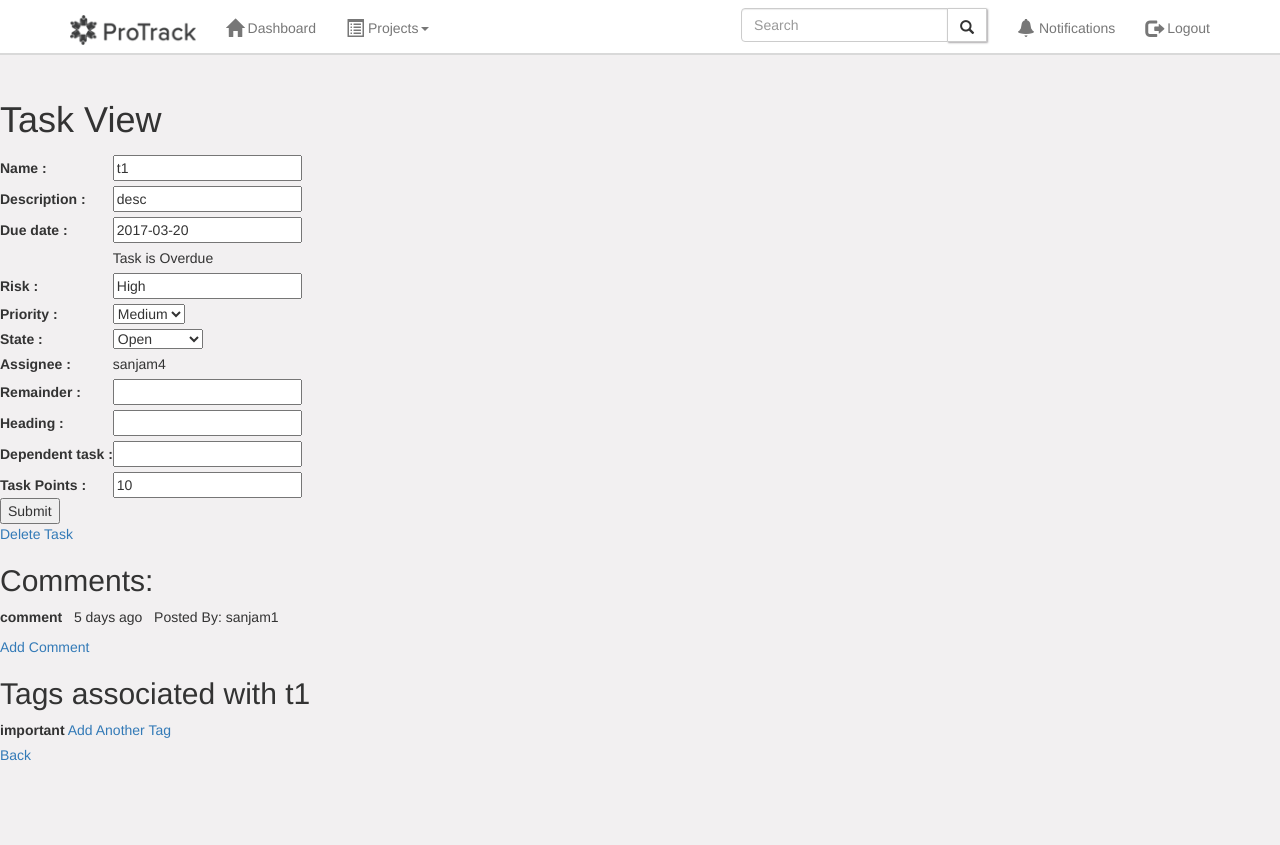
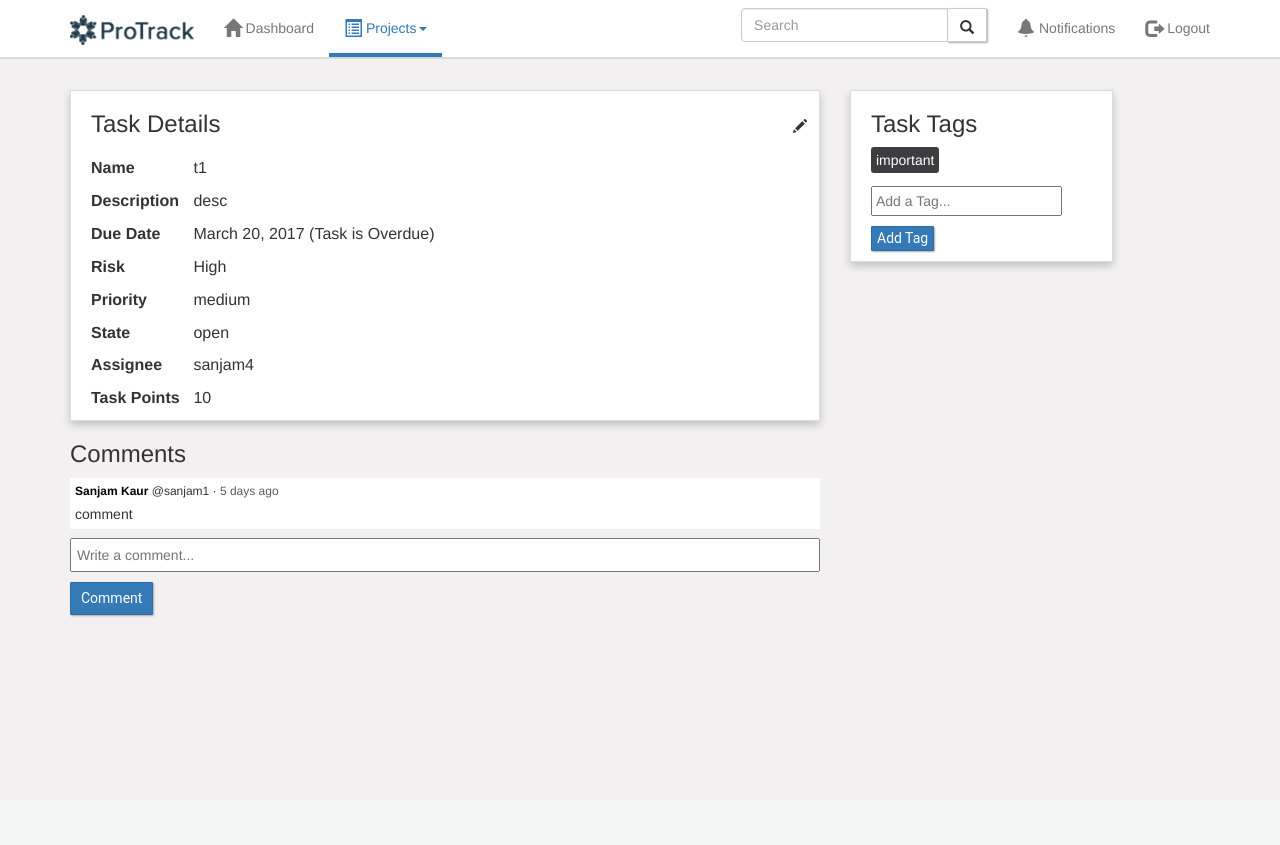
Before and after one commit to sanjamkr/ProTrack, a Django app: page /Tracker/edit_task/5/ in a window 1280 px wide. After the commit the page ends 617 px from the top, so only its background shows below. Run offline with Django 3.2, Linux system fonts and the light colour scheme; a user stored in the database is signed in; data comes from the database, SQL or seed files in the repository; both versions use the stored data as it was after the commit; parts of the project's set-up code (start-up, migrations or seed data) failed here and were passed over; some libraries are stand-ins or nearby versions.

Commit message:
CSS Added to Search and Task View

```diff
--- a/Tracker/forms.py
+++ b/Tracker/forms.py
@@ -43,15 +43,23 @@ class NewTask(ModelForm):
     due_date = forms.DateField(widget=SelectDateWidget)
     class Meta:
         model = task
-        fields = ['tsprint','tproject','tname','desc','due_date','risk','priority',
-                  'state','assign','remainder','heading','dep_task','tp']
-
-class NewTag(ModelForm):
-	class Meta:
-		model = tag
-		fields = ['task','tag']
+        fields = ['tsprint','tproject','tname','desc','due_date','risk','priority','state','assign','remainder','heading','dep_task','tp']
+        exclude = ('newcomment','newtag',)
 
 class NewComment(ModelForm):
     class Meta:
         model = comment
         fields = ['task','member','comment']
+        exclude = ('newtask','newtag',)
+        widgets = {
+            'comment': forms.TextInput(attrs={'class': 'commentbox','placeholder':'Write a comment...'}),
+        }
+
+class NewTag(ModelForm):
+    class Meta:
+        model = tag
+        fields = ['task','tag']
+        exclude = ('newcomment','newtask',)
+        widgets = {
+            'tag': forms.TextInput(attrs={'class': 'tagbox','placeholder':'Add a Tag...'}),
+        }
--- a/Tracker/static/Tracker/style.css
+++ b/Tracker/static/Tracker/style.css
@@ -75,13 +75,9 @@ overflow-y: auto;}
 
 }
 .grouplist li a:hover{
-    color: #fff;
+    color: #223c4c;
     text-decoration: none;
 
-}
-.grouplist li:hover {
-    background: #337ab7;
-    color: #fff;
 }
 
 }
@@ -93,7 +89,6 @@ overflow-y: auto;}
 .noti_circle
 {
     border-radius: 50%;
-
     width: 22px;
     height: 22px;
     background: #337ab7;
@@ -106,11 +101,18 @@ overflow-y: auto;}
 .navbar-default{
     border-bottom: 2px solid rgba(0,0,0,0.15)
 }
+.navbar-default .navbar-nav a
+ {
+    border-bottom: 4px solid #fff;
+    -webkit-transition: border-bottom 0.6s, color 0.6s; /* Safari */
+    transition: border-bottom 0.6s, color 0.6s;
+}
 .navbar-default .navbar-nav>.active>a, .navbar-default .navbar-nav>.active>a:focus, .navbar-default .navbar-nav>.active>a:hover
 {
     background-color: #fff;
     border-bottom: 4px solid #337ab7;
     color: #337ab7;
+
 
 }
 .navbar-default .navbar-nav>.open>a, .navbar-default .navbar-nav>.open>a:focus, .navbar-default .navbar-nav>.open>a:hover{
@@ -274,3 +276,85 @@ overflow-y: auto;}
     text-overflow: ellipsis;
     display: block;
 }
+
+.searchcard {
+
+    background: #fff;
+    /*margin-left: 5px;
+    margin-top: 10px;
+    margin-bottom: 10px;
+    /*text-align: center;
+    padding-right:5px;*/
+    padding-top:10px;
+    padding-bottom:5px;
+    padding-left:5px;
+    /*box-shadow: 0 2px 2px 0 rgba(0,0,0,0.14), 0 3px 1px -2px rgba(0,0,0,0.12), 0 1px 5px 0 rgba(0,0,0,0.2);*/
+    border-bottom: 1px solid #e6e6ed;
+    overflow: hidden;
+    text-overflow: ellipsis;
+    display: block;
+
+}
+.searchcard a{
+    font-size:16px;
+}
+
+.task-details th, .task-details td {
+
+    padding-top:10px;
+    font-size: 16px;
+}
+.task-details td {
+    padding-left: 10px;
+}
+.taskdetails, .tag{
+    padding-left:20px;
+}
+ .commentcontent{
+ margin-bottom: 0px;}
+
+.commentinfo{
+    margin-bottom: 0px;
+    font-size: 12px;
+    padding-bottom: 4px;
+
+
+}
+.commentcard{
+    padding: 5px;
+    border-bottom: #eee 1px solid;
+}
+.commentdiv{
+     background: #fff;
+}
+.commentdate{
+    color: #5d5c5c;
+}
+.commentname{
+    color:#000;
+}
+.commentbox{
+
+    width: 100%;
+    padding: 5px 5px;
+    margin: 8px 0;
+    margin-bottom: 0px;
+    box-sizing: border-box;
+
+}
+.tags {
+    margin-bottom: 8px;
+    background-color: #3c3d3e;
+    padding-top: 3px;
+    padding-bottom: 3px;
+    padding-left: 5px;
+    padding-right: 5px;
+    border-radius: 3px;
+    color: #fff;
+    display: inline-block;
+}
+.tagbox {
+    margin-top: 5px;
+    padding: 3px 3px;
+
+}
--- a/Tracker/templates/Tracker/base.html
+++ b/Tracker/templates/Tracker/base.html
@@ -4,6 +4,7 @@
 <html>
 	<head>
 	    <title>{% block title %}{% endblock %}</title>
+        <link rel="icon" href="{% static 'Tracker/favicon.ico' %}" />
 		<link rel="stylesheet" type="text/css" href="{% static 'Tracker/css/bootstrap.min.css' %}" />
 	    <link rel="stylesheet" type="text/css" href="{% static 'Tracker/style.css' %}" />
         <script src="{% static 'Tracker/js/jquery-3.2.0.min.js' %}"></script>
--- a/Tracker/templates/Tracker/edit_task.html
+++ b/Tracker/templates/Tracker/edit_task.html
@@ -1,11 +1,68 @@
 {% extends "Tracker/base.html" %}
-
+{% block nav-project %} active {% endblock %}
 {% block title %} Task Screen{% endblock %}
 {% load my_tags %}
 
 {% block content %}
-		<h1>Task View </h1>
+<script>
+    function openForm(divName) {
+    var i;
+    var x = document.getElementsByClassName("taskdetails");
+    for (i = 0; i < x.length; i++) {
+        x[i].style.display = "none";
+    }
+    document.getElementById(divName).style.display = "block";
+}
+function confirmDelete(){
+var result = confirm("Are you sure you want to delete this task?");
+if (result == true) {
+    window.location.href = "{% url 'delete_task' task.id %}";
+}
 
+}
+
+</script>
+<div class= "container project-content">
+
+    <div class = "row">
+        <!-- NOT EDITTABLE -->
+         <div class = "col-md-8">
+        <div id="not_edittable" class = "whitecard taskdetails">
+        <h3><span class="pull-right"><button class="btn btn-default" id="editbutton" onclick="openForm('edittable')" type="submit">
+        <i class="glyphicon glyphicon-pencil"></i>
+      </button></span>Task Details</h3>
+        <table class="task-details">
+
+				<tr>
+					<th>Name </th>
+					<td> {{task.tname}}</td>
+				</tr>
+                <tr>
+					<th>Description&nbsp; </th>
+					<td> {{ task.desc }}</td>
+				</tr>
+
+
+				<tr><th>Due Date </th><td> {{task.due_date}} ({% if days >= 0 %}{{days}} Day{% if days > 1 %}s{% endif %}
+                    left{% else %}Task is Overdue{% endif %})
+                    </td></tr>
+
+				{% if task.risk%}<tr><th>Risk </th><td>  {{ task.risk }}</td></tr>{% endif %}
+				<tr><th>Priority </th><td> {{ task.priority }}</td></tr>
+				<tr><th>State </th><td> {{ task.state }}</td></tr>
+				<tr><th>Assignee </th><td> {{task.assign }}</td>
+				{% if task.remainder%}<tr><th>Remainder </th><td> {{task.remainder}}</td></tr>{% endif %}
+				{% if task.heading%}<tr><th>Heading </th><td> {{task.heading}}</td></tr>{% endif %}
+				{% if task.dep_task%}<tr><th>Dependent Task &nbsp;</th><td> {{task.dep_task}}</td></tr>{% endif %}
+				<tr><th>Task Points </th><td> {{task.tp}}</td></tr>
+			</table>
+        </div>
+
+        <!-- EDITTABLE -->
+        <div id="edittable" class = "taskdetails whitecard " style="display:none">
+        <h3><span class="pull-left"><button class="btn btn-default" id="backbutton" onclick="openForm('not_edittable')" type="submit">
+        <i class=" glyphicon glyphicon-circle-arrow-left"></i>
+      </button></span>Edit Task Details</h3>
 		<form action="{% url 'edit_task' task.id  %}" method="post">
 			{% csrf_token %}
 			<table>
@@ -16,60 +73,96 @@
                     <td hidden>{{form.tsprint}}</td>
 				</tr>
 				<tr>
-					<th>Name : </th>
+					<th>Name </th>
 					<td> {{ form.tname }}</td>
 				</tr>
 
 				</tr>
 				<tr>
-					<th>Description : </th>
+					<th>Description </th>
 					<td> {{ form.desc }}</td>
 				</tr>
 
 
-				<tr><th>Due date :</th><td> {{form.due_date}}</td></tr>
-				<tr>
-                <th></th>
-					<td>{% if days >= 0 %}
-                    {{days}} Day{% if days > 1 %}s{% endif %}
-                    left
-                    {% else %}
-                    Task is Overdue
-                    {% endif %}
-                    </td>
-				<tr><th>Risk :</th><td>  {{ form.risk }}</td></tr>
-				<tr><th>Priority : </th><td> {{ form.priority }}</td></tr>
-				<tr><th>State : </th><td> {{ form.state }}</td></tr>
-				<tr><th>Assignee :</th><td> {{task.assign }}</td><td hidden> {{form.assign }}</td></tr>
-				<tr><th>Remainder :</th><td> {{form.remainder}}</td></tr>
-				<tr><th>Heading :</th><td> {{form.heading}}</td></tr>
-				<tr><th>Dependent task :</th><td> {{form.dep_task}}</td></tr>
-				<tr><th>Task Points :</th><td> {{form.tp}}</td></tr>
+				<tr><th>Due Date </th><td> {{form.due_date}}</td></tr>
+				<tr><th>Risk </th><td>  {{ form.risk }}</td></tr>
+				<tr><th>Priority </th><td> {{ form.priority }}</td></tr>
+				<tr><th>State  </th><td> {{ form.state }}</td></tr>
+				<tr><th>Assignee </th><td> {{task.assign }}</td><td hidden> {{form.assign }}</td></tr>
+				<tr><th>Remainder </th><td> {{form.remainder}}</td></tr>
+				<tr><th>Heading </th><td> {{form.heading}}</td></tr>
+				<tr><th>Dependent Task &nbsp;</th><td> {{form.dep_task}}</td></tr>
+				<tr><th>Task Points </th><td> {{form.tp}}</td></tr>
 			</table>
-		   	<input type="submit" value="Submit" />
+            <button class= "btn btn-sm btn-success" type="submit" value="Submit" name="edittask">Submit</button>
+            <button onClick="confirmDelete()" class="btn btn-default" id="deletebutton" type="submit">
+                    <i class=" glyphicon glyphicon-trash"></i>
+            </button>
 		</form>
-		<a href="{% url 'delete_task' task.id  %}" >Delete Task</a>
 
-	<!-- COMMENTS FOR THIS TASK-->
-		<h2>Comments: </h2>
-		{% if error_message %}
-			<p>{{ error_message }}</p>
-		{% endif %}
-
-		{% for c in task.comment_set.all|dictsort:"ccreated"%}
-			<p><strong>{{ c.comment }}</strong> &nbsp {{ c.ccreated|timesince|upto:','}} ago &nbsp Posted By: {{c.member}}</p>
-		{% endfor %}
-
-		<a href="{% url 'add_comment' task.id  %}">Add Comment</a>
-
-	<!-- TAGS FOR THIS TASK-->
-		<h2>Tags associated with {{ task.tname }}</h2>
+        </div>
+        </div>
+       <!-- TAGS FOR THIS TASK-->
+        <div class="col-md-3">
+         <div class ="tag whitecard">
+        <div class = "listtags">
+		<h3>Task Tags</h3>
 		{% if error_message %}
 			<p>{{ error_message }}</p>
 		{% endif %}
 		{% for c in task.tag_set.all %}
-    		<label>{{ c.tag }}</label>
+    		<span class = "tags">{{ c.tag }}</span>
 		{% endfor %}
-		<a href="{% url 'add_tag' task.id  %}">Add Another Tag</a>
-		<br><a href="{% url 'edit_project' task.tproject.id  %}" >Back</a>
+        </div>
+        <form action="{% url 'edit_task' task.id %}" method="post">
+			{% csrf_token %}
+			<table>
+		    	<tr>
+					<td hidden>{{formt.task}}</td>
+				</tr>
+                </table>
+
+					<p class = "addtag">{{formt.tag}}</p>
+
+
+
+        <button class= "btn btn-xs btn-primary" type="submit" value="Submit" name="edittask">Add Tag</button>
+        </form>
+        </div>
+        </div>
+
+	<!-- COMMENTS FOR THIS TASK-->
+        <div class = "col-md-8">
+		<h3>Comments</h3>
+		{% if error_message %}
+			<p>{{ error_message }}</p>
+		{% endif %}
+        <div class="commentdiv">
+
+		{% for c in task.comment_set.all|dictsort:"ccreated"%}
+            <div class = "commentcard">
+			<p class = "commentinfo"><span class = "commentname"><strong>{{c.member.first_name}} {{c.member.last_name}}</strong></span> <span class="commentuname">@{{c.member.username}}</span> &#183;<span class = "commentdate"> {{ c.ccreated|timesince|upto:','}} ago </span> </p>
+            <p class = "commentcontent">{{c.comment}}</p>
+
+            </div>
+		{% endfor %}
+        </div>
+		<form action="{% url 'edit_task' task.id %}" method="post">
+			{% csrf_token %}
+			<table>
+				<tr>
+					<td hidden>{{formc.task}}</td>
+				</tr>
+				<tr>
+					<td hidden>{{formc.member}}</td>
+				</tr>
+				</table>
+                 <p>{{formc.comment}}</p>
+					<button type="submit" name="commenttask" class="btn btn-sm btn-primary">Comment</button>
+		</form>
+        </div>
+
+
+        </div>
+        </div>
 {% endblock %}
--- a/Tracker/urls.py
+++ b/Tracker/urls.py
@@ -31,8 +31,6 @@ urlpatterns = [
     url(r'^ts/(?P<task_id>[0-9]+)/(?P<sprint_id>[0-9]+)/$',views.ts, name='ts'),
     url(r'^edit_task/(?P<task_id>[0-9]+)/$',views.edit_task, name='edit_task'),
     url(r'^delete_task/(?P<task_id>[0-9]+)/$',views.delete_task, name='delete_task'),
-    url(r'^add_comment/(?P<task_id>[0-9]+)/$',views.add_comment, name='add_comment'),
-    url(r'^add_tag/(?P<task_id>[0-9]+)/$',views.add_tag, name='add_tag'),
     #Sprint
     url(r'^edit_sprint/(?P<sprint_id>[0-9]+)/$',views.edit_sprint, name='edit_sprint'),
     url(r'^delete_sprint/(?P<sprint_id>[0-9]+)/$',views.delete_sprint, name='delete_sprint'),
--- a/Tracker/views/sprint_views.py
+++ b/Tracker/views/sprint_views.py
@@ -58,7 +58,9 @@ def edit_sprint(request,sprint_id):
         total_tp = total_tp + tk.tp
     today = datetime.today()
     tdays = (sp.end_date - sp.start_date).days
-    if tdays>0:
+    if datetime.date(today) >= sp.end_date:
+        st ="Sprint has Ended"
+    elif tdays>0:
         pdays = (datetime.date(today) - sp.start_date).days
         ideal_tp = total_tp/tdays*pdays
         real_tp = completed_tp
@@ -68,8 +70,6 @@ def edit_sprint(request,sprint_id):
             st = 'Yellow'
         else:
             st = 'Red'
-    elif datetime.date(today) >= sp.end_date:
-        st ="Sprint has Ended"
     else:
         st=" "
     #...........Charts..........
--- a/Tracker/views/task_views.py
+++ b/Tracker/views/task_views.py
@@ -26,22 +26,51 @@ def add_task(request,project_id):
         p = get_object_or_404(project,pk=project_id)
         form = NewTask(initial={'tproject': p })
 
+
     return render(request, 'Tracker/add_task.html', {'form': form,'project':p,'user':user})
 
 @login_required
 def edit_task(request,task_id):
+    t = get_object_or_404(task,pk=task_id)
+    user = User.objects.get(username=request.user.username)
+
     if request.method == 'POST':
-        t = get_object_or_404(task,pk=task_id)
-        form = NewTask(request.POST,instance=t)
+        form = NewTask(request.POST,instance=t,prefix='newtask')
         if form.is_valid():
             form.save()
     else:
-        t = get_object_or_404(task,pk=task_id)
-        form = NewTask(instance=t)
-    user = User.objects.get(username=request.user.username)
+        form = NewTask(prefix='newtask',instance=t)
+
+    if request.method == 'POST' and not form.is_valid():
+        formc = NewComment(request.POST, prefix='newcomment')
+        form = NewTask(prefix='newtask')
+
+        if formc.is_valid():
+            new_comment = formc.save()
+
+            if(t.assign != user):
+                n = notification.objects.create(type='nc', member=t.assign, othermember = user.username, content=new_comment.comment, urlid=t.id, read=False, noti_date = new_comment.ccreated)
+                if user.username in new_comment.comment:
+                    n2 = notification.objects.create(type='nc', member=t.assign, othermember = user.username, content=new_comment.comment, urlid=t.id, read=False, noti_date = new_comment.ccreated)
+            return HttpResponseRedirect('/Tracker/edit_task/'+str(new_comment.task.id)+'/')
+
+
+    else:
+        formc = NewComment(prefix='newcomment',initial={'task': t,'member':user})
+
+    if request.method == 'POST' and not formc.is_valid():
+        formt = NewTag(request.POST, prefix='newtag')
+        formc = NewComment(prefix='newcomment')
+        form = NewTask(prefix='newtask')
+        if formt.is_valid():
+            new_tag = formt.save()
+            return HttpResponseRedirect('/Tracker/edit_task/'+str(new_tag.task.id)+'/')
+    else:
+        formt = NewTag(prefix='newtag',initial={'task': t})
+
     today = datetime.today()
     days = (t.due_date - datetime.date(today)).days
-    return render(request, 'Tracker/edit_task.html', {'task': t,'form': form, 'days': days,'user':user})
+    return render(request, 'Tracker/edit_task.html', {'task': t,'form': form, 'formc':formc,'formt':formt,'days': days,'user':user})
 
 @login_required
 def edit_sprint(request,sprint_id):
@@ -162,27 +191,8 @@ def delete_task(request,task_id):
     task.objects.filter(id=task_id).delete()
     return HttpResponseRedirect('/Tracker/edit_project/'+str(p.id)+'/')
 
-@login_required
-def add_comment(request,task_id):
 
-    if request.method == 'POST':
-        form = NewComment(request.POST)
-
-        if form.is_valid():
-            new_comment = form.save()
-            t = get_object_or_404(task,pk=task_id)
-            user = User.objects.get(username=request.user.username)
-            if(t.assign != user):
-                n = notification.objects.create(type='nc', member=t.assign, othermember = user.username, content=new_comment.comment, urlid=t.id, read=False, noti_date = new_comment.ccreated)
-                if user.username in new_comment.comment:
-                    n2 = notification.objects.create(type='nc', member=t.assign, othermember = user.username, content=new_comment.comment, urlid=t.id, read=False, noti_date = new_comment.ccreated)
-            return HttpResponseRedirect('/Tracker/edit_task/'+str(new_comment.task.id)+'/')
-    else:
-        t = get_object_or_404(task,pk=task_id)
-        user = User.objects.get(username=request.user.username)
-        form = NewComment(initial={'task': t,'member':user})
-    return render(request, 'Tracker/add_comment.html',{'form':form,'task_id':task_id})
-
+'''
 @login_required
 def add_tag(request,task_id):
     if request.method == 'POST':
@@ -195,3 +205,4 @@ def add_tag(request,task_id):
         user = User.objects.get(username=request.user.username)
         form = NewTag(initial={'task': t })
     return render(request, 'Tracker/add_tag.html', {'form': form,'task_id':task_id,'user':user})
+'''
```
Also changed, not shown: Tracker/templates/Tracker/add_comment.html (deleted, +0 -24 lines), Tracker/templates/Tracker/add_tag.html (deleted, +0 -20 lines), Tracker/templates/Tracker/edit_sprint.html (+6 -1 lines), Tracker/templates/Tracker/home.html (+18 -13 lines), Tracker/templates/Tracker/searchresults.html (+61 -20 lines), Tracker/views/overview_views.py (+5 -5 lines), Tracker/static/Tracker/favicon.ico (added), Tracker/static/Tracker/protrack.png, db.sqlite3, media/ProjectFiles/2017/03/Screenshot_162.png (added).
